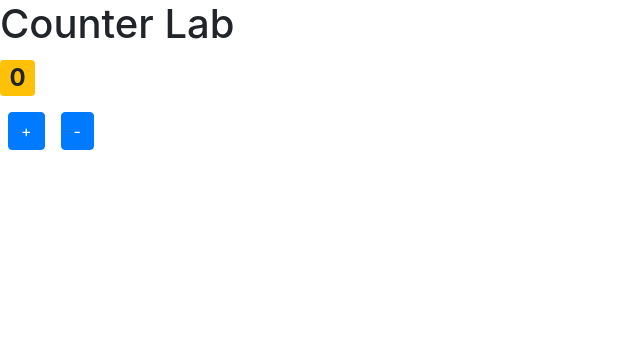
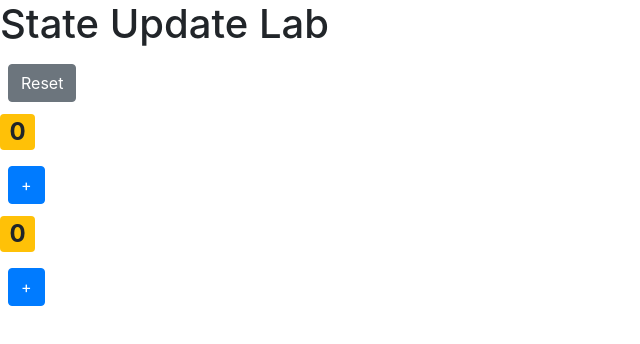
Before and after one commit to thoughtworks-jumpstart/react-state-update, a React (Create React App) app: page / in a window 1280 px wide. Shown: the top 344 px of the page, without its empty margins (0-640 px from the left). Built offline with nearby package versions, Linux system fonts and the light colour scheme.

Commit message:
Create example for update state lab

```diff
--- a/src/App.js
+++ b/src/App.js
@@ -1,12 +1,12 @@
 import React, { Component } from "react";
-import { Counter } from "./components/Counter/Counter";
+import { Counters } from "./components/Counters/Counters";
 
 export class App extends Component {
   render() {
     return (
       <React.Fragment>
-        <h1>Counter Lab</h1>
-        <Counter />
+        <h1>State Update Lab</h1>
+        <Counters />
       </React.Fragment>
     );
   }
--- a/src/components/Counter/Counter.jsx
+++ b/src/components/Counter/Counter.jsx
@@ -1,25 +1,8 @@
 import React, { Component } from "react";
 
 export class Counter extends Component {
-  state = {
-    id: 1,
-    value: 0
-  };
-
-  handleIncrement = () => {
-    //increment the value
-    //TODO: To check article on async update of counter
-    const newValue = this.state.value + 1;
-    this.setState({ value: newValue });
-  };
-
-  handleDecrement = () => {
-    const newValue = this.state.value - 1;
-    this.setState({ value: newValue });
-  };
-
   evaluateClass = () => {
-    return this.state.value > 0 ? "primary" : "warning";
+    return this.props.value > 0 ? "primary" : "warning";
   };
 
   render() {
@@ -27,14 +10,14 @@ export class Counter extends Component {
       <React.Fragment>
         <h2>
           <span className={`badge badge-${this.evaluateClass()}`}>
-            {this.state.value}
+            {this.props.value}
           </span>
         </h2>
-        <button onClick={this.handleIncrement} className="btn btn-primary m-2">
+        <button
+          onClick={() => this.props.handleIncrement(this.props.id)}
+          className="btn btn-primary m-2"
+        >
           +
-        </button>
-        <button onClick={this.handleDecrement} className="btn btn-primary m-2">
-          -
         </button>
       </React.Fragment>
     );
--- /dev/null
+++ b/src/components/Counters/Counters.jsx
@@ -0,0 +1,49 @@
+import React, { Component } from "react";
+import Counter from "../Counter/Counter";
+
+export class Counters extends Component {
+  state = {
+    data: [
+      { id: 1, value: 0},
+      { id: 2, value: 0 }
+    ]
+  };
+
+  settingState = (counterId, operator) => {
+    const copy = [...this.state.data]
+    copy.find(element => element.id === counterId).value += operator;
+    this.setState({ data: copy });
+  }
+  handleIncrement = (counterId) => {
+    //TODO: To check article on async update of counter
+    this.settingState(counterId, 1)
+  };
+
+  handleReset = () => {
+    const copy = [...this.state.data]
+    const updated = copy.map( counter => {
+      counter.value = 0;
+      return counter;
+    })
+    this.setState({data: updated});
+  }
+  render() {
+    const { data } = this.state;
+
+    return (
+      <div>
+        <button onClick={this.handleReset} className="btn btn-secondary m-2">Reset</button>
+        { data.map(counter => (
+          <Counter
+            key={counter.id}
+            id={counter.id}
+            value={counter.value}
+            handleIncrement={this.handleIncrement}
+          />
+        ))}
+      </div>
+    );
+  }
+}
+
+export default Counters;
```
